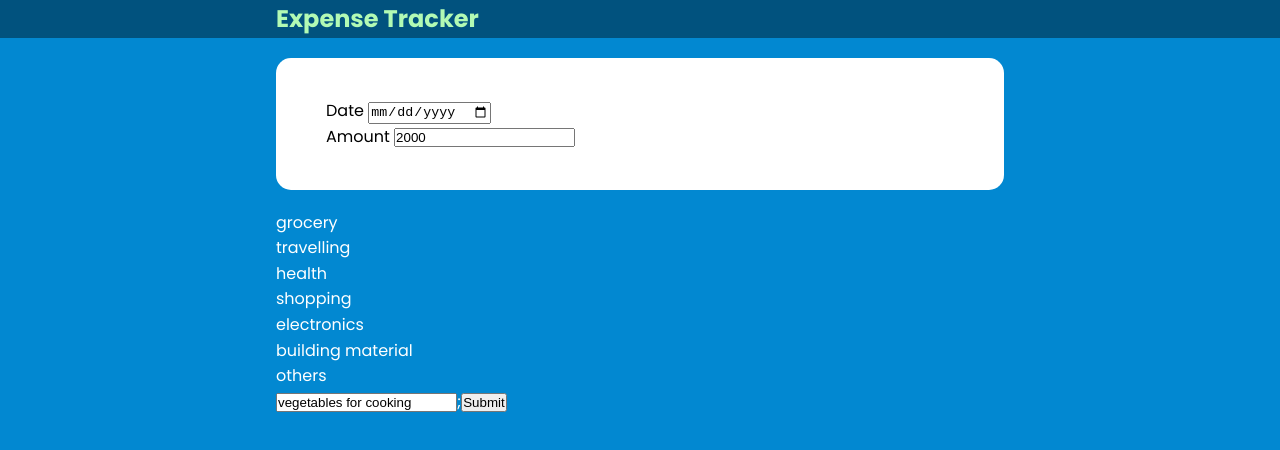
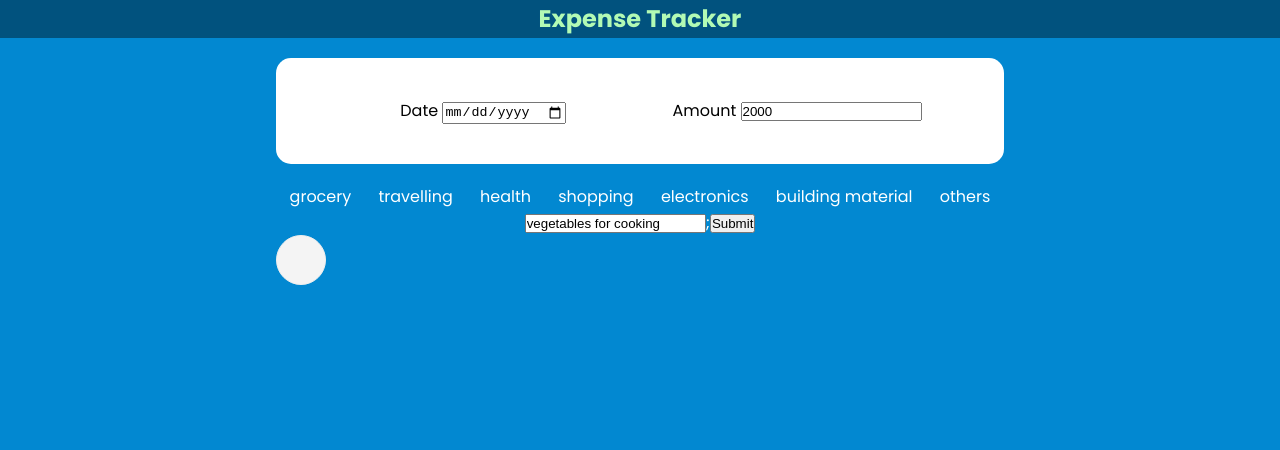
Before and after one commit to blsgrn/expense_tracker, a React (Create React App) app: page / in a window 1280 px wide. Shown: the top 450 px of the page. Built offline with nearby package versions, Linux system fonts and the light colour scheme.

Commit message:
add css properties to components

```diff
--- a/src/index.css
+++ b/src/index.css
@@ -17,16 +17,18 @@ ul {
 }
 
 .container {
+  flex: 1;
+  text-align: center;
   max-width: 768px;
   margin: auto;
   padding: 0 20px;
 }
 header {
+  display: flex;
+  justify-content: center;
+  align-items: center;
   height: 70px;
   width: 100%;
-  display: flex;
-  justify-content: space-between;
-  align-items: center;
   margin-bottom: 30px;
 }
 
@@ -49,3 +51,53 @@ header {
   font-weight: 600;
   text-align: center;
 }
+.dis-amt {
+  position: relative;
+  background: #f4f4f4;
+  width: 50px;
+  height: 50px;
+  padding: 10px;
+  text-align: center;
+  border-radius: 50%;
+  font-size: 19px;
+  border: 1px #eee solid;
+  transition: 0.3s;
+}
+
+.data {
+  display: flex;
+  justify-content: space-around;
+  align-items: center;
+  /* flex-direction: column; */
+}
+.date {
+  flex: 1 1 0%;
+  text-align: center;
+}
+.amount {
+  flex: 1 1 0%;
+  text-align: center;
+}
+.notes {
+  flex: 1 1 0%;
+  text-align: center;
+  margin-top: 20px 5px;
+  padding: 6px 12px;
+}
+.category {
+  display: flex;
+  justify-content: space-around;
+  flex-wrap: wrap;
+}
+
+.list {
+  flex: 1 1 0%;
+  background-color: #519657;
+  color: #000;
+  border: 2px solid #005b9f;
+  border-radius: 10px;
+  padding: 2px 5px;
+  margin: 5px;
+  max-width: fit-content;
+  text-align: center;
+}
```
